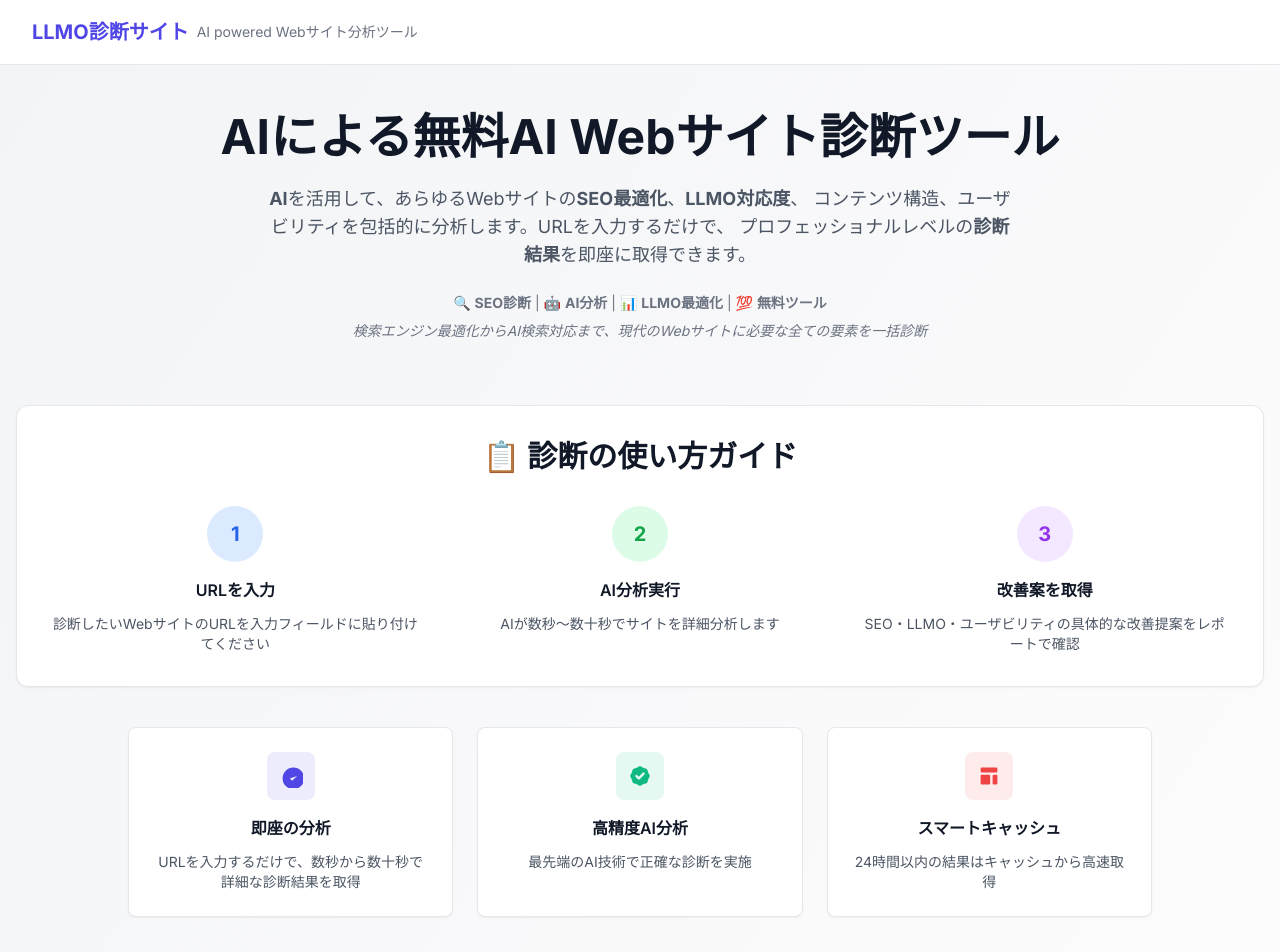
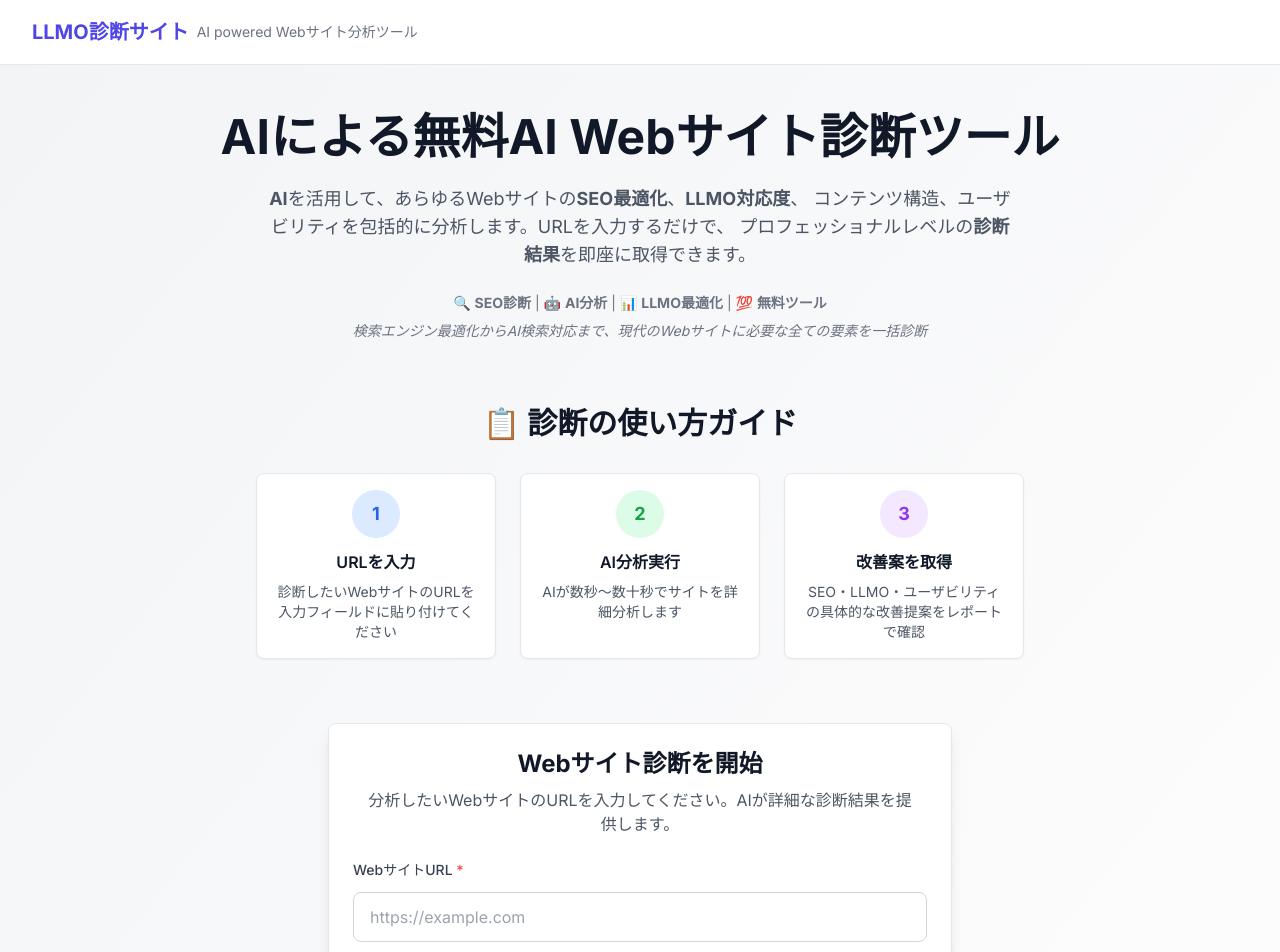
Before and after one commit to ikeike55momo/llmo_check, a Next.js app: page / in a window 1280 px wide. Shown: the top 952 px of the page. Built offline with nearby package versions, Linux system fonts and the light colour scheme.

Commit message:
使い方ガイドを中央寄せでスマートに改善、機能紹介セクションを削除

```diff
--- a/app/page.tsx
+++ b/app/page.tsx
@@ -108,80 +108,41 @@ export default function HomePage() {
         </div>
 
         {/* 使い方ガイド */}
-        <div className="bg-white rounded-xl shadow-sm border border-gray-200 p-6 sm:p-8 mb-10">
+        <div className="max-w-4xl mx-auto mb-12 sm:mb-16">
           <h2 className="text-2xl sm:text-3xl font-bold text-gray-900 mb-8 text-center">
             📋 診断の使い方ガイド
           </h2>
 
-          <div className="grid grid-cols-1 md:grid-cols-3 gap-8">
-            <div className="text-center">
-              <div className="w-14 h-14 bg-blue-100 rounded-full flex items-center justify-center mx-auto mb-4">
-                <span className="text-xl font-bold text-blue-600">1</span>
+          <div className="grid grid-cols-1 md:grid-cols-3 gap-6 max-w-3xl mx-auto">
+            <div className="text-center p-4 bg-white rounded-lg shadow-sm border border-gray-200">
+              <div className="w-12 h-12 bg-blue-100 rounded-full flex items-center justify-center mx-auto mb-3">
+                <span className="text-lg font-bold text-blue-600">1</span>
               </div>
-              <h3 className="font-semibold text-gray-900 mb-3">URLを入力</h3>
+              <h3 className="font-semibold text-gray-900 mb-2">URLを入力</h3>
               <p className="text-sm text-gray-600">
                 診断したいWebサイトのURLを入力フィールドに貼り付けてください
               </p>
             </div>
 
-            <div className="text-center">
-              <div className="w-14 h-14 bg-green-100 rounded-full flex items-center justify-center mx-auto mb-4">
-                <span className="text-xl font-bold text-green-600">2</span>
+            <div className="text-center p-4 bg-white rounded-lg shadow-sm border border-gray-200">
+              <div className="w-12 h-12 bg-green-100 rounded-full flex items-center justify-center mx-auto mb-3">
+                <span className="text-lg font-bold text-green-600">2</span>
               </div>
-              <h3 className="font-semibold text-gray-900 mb-3">AI分析実行</h3>
+              <h3 className="font-semibold text-gray-900 mb-2">AI分析実行</h3>
               <p className="text-sm text-gray-600">
                 AIが数秒〜数十秒でサイトを詳細分析します
               </p>
             </div>
 
-            <div className="text-center">
-              <div className="w-14 h-14 bg-purple-100 rounded-full flex items-center justify-center mx-auto mb-4">
-                <span className="text-xl font-bold text-purple-600">3</span>
+            <div className="text-center p-4 bg-white rounded-lg shadow-sm border border-gray-200">
+              <div className="w-12 h-12 bg-purple-100 rounded-full flex items-center justify-center mx-auto mb-3">
+                <span className="text-lg font-bold text-purple-600">3</span>
               </div>
-              <h3 className="font-semibold text-gray-900 mb-3">改善案を取得</h3>
+              <h3 className="font-semibold text-gray-900 mb-2">改善案を取得</h3>
               <p className="text-sm text-gray-600">
                 SEO・LLMO・ユーザビリティの具体的な改善提案をレポートで確認
               </p>
             </div>
-          </div>
-        </div>
-
-        {/* 機能紹介 */}
-        <div className="grid grid-cols-1 sm:grid-cols-2 lg:grid-cols-3 gap-6 mb-12 sm:mb-16 max-w-5xl mx-auto">
-          <div className="text-center p-6 bg-white rounded-lg shadow-sm border border-gray-200">
-            <div className="w-12 h-12 bg-primary/10 rounded-lg flex items-center justify-center mx-auto mb-4">
-              <svg className="w-6 h-6 text-primary" fill="currentColor" viewBox="0 0 20 20">
-                <path d="M9 12l2 2 4-4m6 2a9 9 0 11-18 0 9 9 0 0118 0z" />
-              </svg>
-            </div>
-            <h3 className="text-base font-semibold text-gray-900 mb-3">即座の分析</h3>
-            <p className="text-sm text-gray-600">
-              URLを入力するだけで、数秒から数十秒で詳細な診断結果を取得
-            </p>
-          </div>
-
-          <div className="text-center p-6 bg-white rounded-lg shadow-sm border border-gray-200">
-            <div className="w-12 h-12 bg-secondary/10 rounded-lg flex items-center justify-center mx-auto mb-4">
-              <svg className="w-6 h-6 text-secondary" fill="currentColor" viewBox="0 0 20 20">
-                <path fillRule="evenodd" d="M6.267 3.455a3.066 3.066 0 001.745-.723 3.066 3.066 0 013.976 0 3.066 3.066 0 001.745.723 3.066 3.066 0 012.812 2.812c.051.643.304 1.254.723 1.745a3.066 3.066 0 010 3.976 3.066 3.066 0 00-.723 1.745 3.066 3.066 0 01-2.812 2.812 3.066 3.066 0 00-1.745.723 3.066 3.066 0 01-3.976 0 3.066 3.066 0 00-1.745-.723 3.066 3.066 0 01-2.812-2.812 3.066 3.066 0 00-.723-1.745 3.066 3.066 0 010-3.976 3.066 3.066 0 00.723-1.745 3.066 3.066 0 012.812-2.812zm7.44 5.252a1 1 0 00-1.414-1.414L9 10.586 7.707 9.293a1 1 0 00-1.414 1.414l2 2a1 1 0 001.414 0l4-4z" clipRule="evenodd" />
-              </svg>
-            </div>
-            <h3 className="text-base font-semibold text-gray-900 mb-3">高精度AI分析</h3>
-            <p className="text-sm text-gray-600">
-              最先端のAI技術で正確な診断を実施
-            </p>
-          </div>
-
-          <div className="text-center p-6 bg-white rounded-lg shadow-sm border border-gray-200 sm:col-span-2 lg:col-span-1">
-            <div className="w-12 h-12 bg-accent/10 rounded-lg flex items-center justify-center mx-auto mb-4">
-              <svg className="w-6 h-6 text-accent" fill="currentColor" viewBox="0 0 20 20">
-                <path d="M3 4a1 1 0 011-1h12a1 1 0 011 1v2a1 1 0 01-1 1H4a1 1 0 01-1-1V4zM3 10a1 1 0 011-1h6a1 1 0 011 1v6a1 1 0 01-1 1H4a1 1 0 01-1-1v-6zM14 9a1 1 0 00-1 1v6a1 1 0 001 1h2a1 1 0 001-1v-6a1 1 0 00-1-1h-2z" />
-              </svg>
-            </div>
-            <h3 className="text-base font-semibold text-gray-900 mb-3">スマートキャッシュ</h3>
-            <p className="text-sm text-gray-600">
-              24時間以内の結果はキャッシュから高速取得
-            </p>
           </div>
         </div>
 
```
